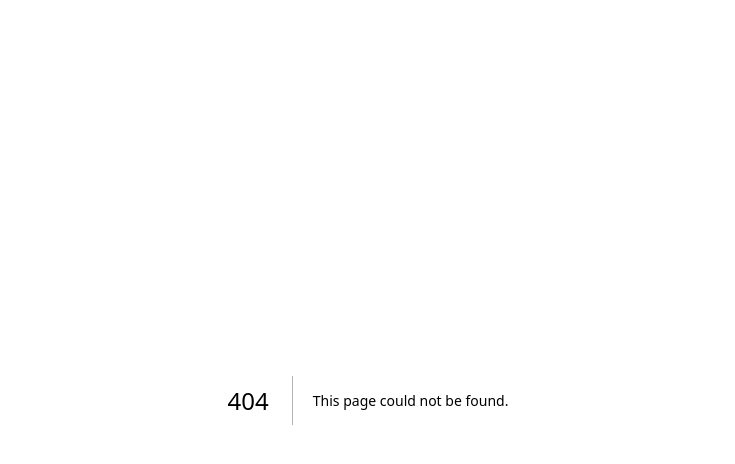
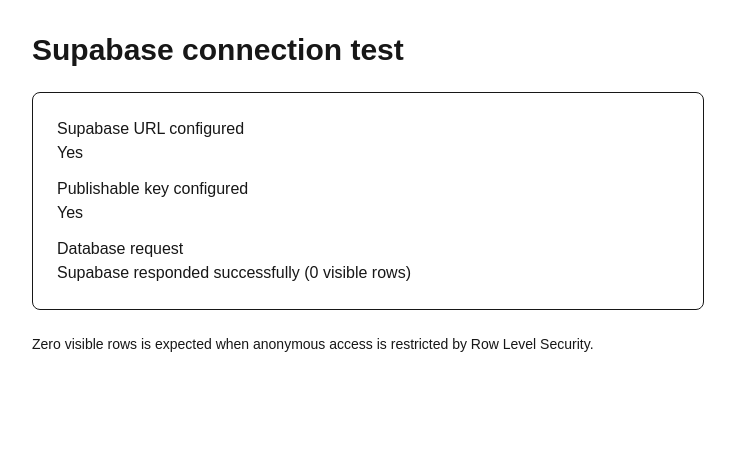
Before and after one commit to Doctorado-UDP/supervision-portal, a Next.js app: page /supabase-test in a window 1280 px wide. Before the commit this address had no page. Shown: the top 464 px of the page, without its empty margins (272-1007 px from the left). Built offline with nearby package versions, Linux system fonts and the light colour scheme; no server answers; the database is empty.

Commit message:
Connect application to Supabase

```diff
--- /dev/null
+++ b/app/supabase-test/page.tsx
@@ -0,0 +1,62 @@
+import { createClient } from "@/lib/supabase/server";
+
+export default async function SupabaseTestPage() {
+  const supabase = await createClient();
+
+  const { data, error } = await supabase
+    .from("profiles")
+    .select("id")
+    .limit(1);
+
+  const urlConfigured = Boolean(
+    process.env.NEXT_PUBLIC_SUPABASE_URL
+  );
+
+  const keyConfigured = Boolean(
+    process.env.NEXT_PUBLIC_SUPABASE_PUBLISHABLE_KEY
+  );
+
+  return (
+    <main className="min-h-screen p-8">
+      <div className="mx-auto max-w-2xl space-y-6">
+        <h1 className="text-3xl font-semibold">
+          Supabase connection test
+        </h1>
+
+        <div className="rounded-lg border p-6">
+          <dl className="space-y-3">
+            <div>
+              <dt className="font-medium">
+                Supabase URL configured
+              </dt>
+              <dd>{urlConfigured ? "Yes" : "No"}</dd>
+            </div>
+
+            <div>
+              <dt className="font-medium">
+                Publishable key configured
+              </dt>
+              <dd>{keyConfigured ? "Yes" : "No"}</dd>
+            </div>
+
+            <div>
+              <dt className="font-medium">
+                Database request
+              </dt>
+              <dd>
+                {error
+                  ? `Supabase responded: ${error.message}`
+                  : `Supabase responded successfully (${data.length} visible rows)`}
+              </dd>
+            </div>
+          </dl>
+        </div>
+
+        <p className="text-sm">
+          Zero visible rows is expected when anonymous access is
+          restricted by Row Level Security.
+        </p>
+      </div>
+    </main>
+  );
+}
--- /dev/null
+++ b/lib/supabase/client.ts
@@ -0,0 +1,8 @@
+import { createBrowserClient } from "@supabase/ssr";
+
+export function createClient() {
+  return createBrowserClient(
+    process.env.NEXT_PUBLIC_SUPABASE_URL!,
+    process.env.NEXT_PUBLIC_SUPABASE_PUBLISHABLE_KEY!
+  );
+}
--- /dev/null
+++ b/lib/supabase/server.ts
@@ -0,0 +1,28 @@
+import { createServerClient } from "@supabase/ssr";
+import { cookies } from "next/headers";
+
+export async function createClient() {
+  const cookieStore = await cookies();
+
+  return createServerClient(
+    process.env.NEXT_PUBLIC_SUPABASE_URL!,
+    process.env.NEXT_PUBLIC_SUPABASE_PUBLISHABLE_KEY!,
+    {
+      cookies: {
+        getAll() {
+          return cookieStore.getAll();
+        },
+        setAll(cookiesToSet) {
+          try {
+            cookiesToSet.forEach(({ name, value, options }) => {
+              cookieStore.set(name, value, options);
+            });
+          } catch {
+            // Server Components cannot always write cookies.
+            // Session refresh will be handled by the auth proxy later.
+          }
+        },
+      },
+    }
+  );
+}
--- a/package.json
+++ b/package.json
@@ -9,6 +9,8 @@
     "lint": "eslint"
   },
   "dependencies": {
+    "@supabase/ssr": "^0.12.4",
+    "@supabase/supabase-js": "^2.112.3",
     "next": "16.3.1",
     "react": "19.2.8",
     "react-dom": "19.2.8"
```
Also changed, not shown: 1 other file (tests, documents, lock files or other folders).
